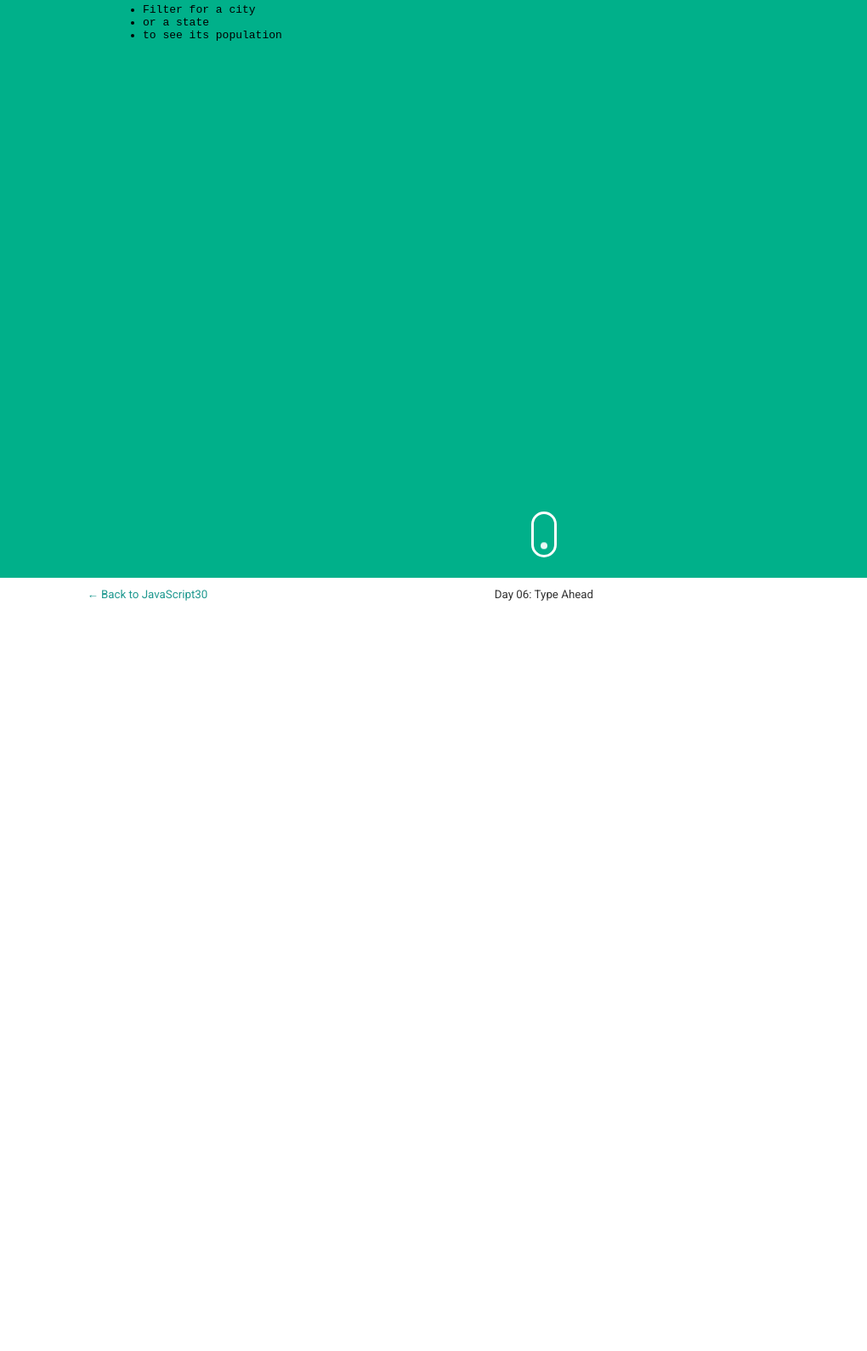
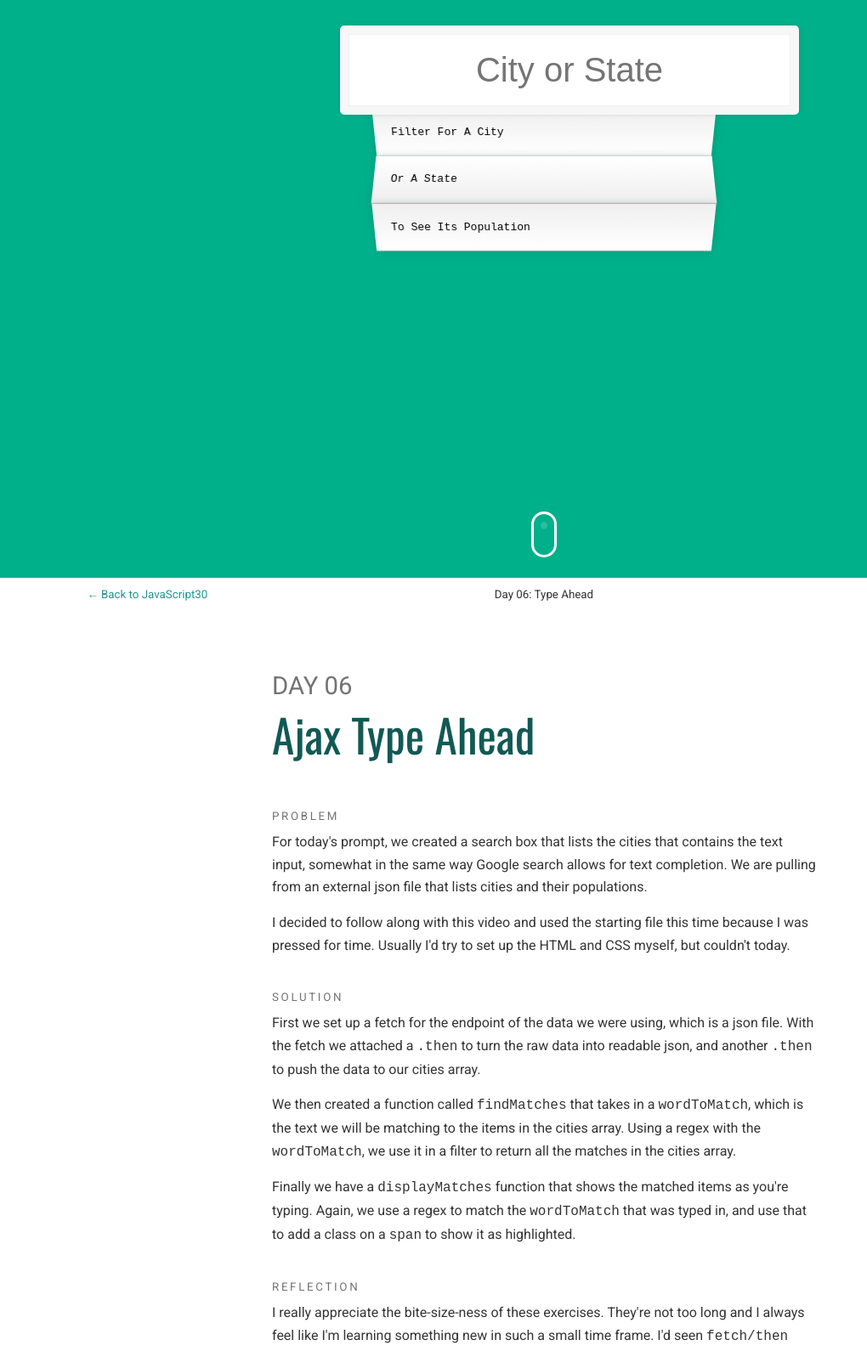
Before and after one commit to geraldiner/jschallenges, a plain HTML site: page javascript30/challenges/06-type-ahead/index.html in a window 1280 px wide. Shown: the part 80-1670 px from the top of the page at 85% size, 0-1020 px from the left. Before the commit the page ends 940 px from the top, so only its background shows below. Drawn offline with nearby package versions, Linux system fonts and the light colour scheme; no server answers.

Commit message:
add day 6

```diff
--- a/javascript30/challenges/06-type-ahead/index.html
+++ b/javascript30/challenges/06-type-ahead/index.html
@@ -60,7 +60,45 @@
       </nav>
 
       <section id='postarea'>
+        <h2 class="day">Day 06</h2>
+        <h1 class="title">Ajax Type Ahead</h1>
+        <h3 class="section">Problem</h3>
+        <p>
+          For today's prompt, we created a search box that lists the cities that contains the text input, somewhat in
+          the same way Google search allows for text completion. We are pulling from an external json file that lists
+          cities and their populations.
+        </p>
+        <p>
+          I decided to follow along with this video and used the starting file this time because I was pressed for time.
+          Usually I'd try to set up the HTML and CSS myself, but couldn't today.
+        </p>
 
+        <h3 class="section">Solution</h3>
+        <p>First we set up a fetch for the endpoint of the data we were using, which is a json file. With the fetch we
+          attached a <code>.then</code> to turn the raw data into readable json, and another <code>.then</code> to push
+          the data to our cities array.</p>
+        <p>We then created a function called <code>findMatches</code> that takes in a <code>wordToMatch</code>, which is
+          the text we will be matching to the items in the cities array. Using a regex with the
+          <code>wordToMatch</code>, we use it in a filter to return all the matches in the cities
+          array.</p>
+        <p>Finally we have a <code>displayMatches</code> function that shows the matched items as you're typing. Again,
+          we use a regex to match the <code>wordToMatch</code> that was typed in, and use that to add a class on a
+          <code>span</code> to show it as highlighted.</p>
+
+        <h3 class="section">Reflection</h3>
+        <p>I really appreciate the bite-size-ness of these exercises. They're not too long and I always feel like I'm
+          learning something new in such a small time frame. I'd seen <code>fetch/then</code> used before, but never
+          really understood how it worked (and it
+          would've been massively helpful for the <a href="https://geraldiner.com/pokemonadoption"
+            target="_blank">Pokemon Adoption Site</a> I was building). I also got to work with regex more, which I
+          haven't touched in a hot minute. I'm learning all these
+          little things, and I'm really enjoying it!</p>
+        <p>
+          I think for future exercises, I will try to comment the code more, since it is a good practice to do so
+          when/if I'm passing my code along to someone else. I find that it also helps me to understand what's
+          happening, instead of just listening to Wes talk
+          to them in the video.
+        </p>
       </section>
     </section>
   </main>
--- a/javascript30/challenges/06-type-ahead/type-ahead.css
+++ b/javascript30/challenges/06-type-ahead/type-ahead.css
@@ -0,0 +1,60 @@
+input {
+  width: 100%;
+  padding: 20px;
+}
+
+.search-form {
+  max-width: 400px;
+  margin: 50px auto;
+}
+
+input.search {
+  margin: 0;
+  text-align: center;
+  outline: 0;
+  border: 10px solid #f7f7f7;
+  width: 120%;
+  left: -10%;
+  position: relative;
+  top: 10px;
+  z-index: 2;
+  border-radius: 5px;
+  font-size: 40px;
+  box-shadow: 0 0 5px rgba(0, 0, 0, 0.12), inset 0 0 2px rgba(0, 0, 0, 0.19);
+}
+
+.suggestions {
+  margin: 0;
+  padding: 0;
+  position: relative;
+  /*perspective:20px;*/
+}
+.suggestions li {
+  background: white;
+  list-style: none;
+  border-bottom: 1px solid #d8d8d8;
+  box-shadow: 0 0 10px rgba(0, 0, 0, 0.14);
+  margin: 0;
+  padding: 20px;
+  transition: background 0.2s;
+  display: flex;
+  justify-content: space-between;
+  text-transform: capitalize;
+}
+
+.suggestions li:nth-child(even) {
+  transform: perspective(100px) rotateX(3deg) translateY(2px) scale(1.001);
+  background: linear-gradient(to bottom, #ffffff 0%, #efefef 100%);
+}
+.suggestions li:nth-child(odd) {
+  transform: perspective(100px) rotateX(-3deg) translateY(3px);
+  background: linear-gradient(to top, #ffffff 0%, #efefef 100%);
+}
+
+span.population {
+  font-size: 15px;
+}
+
+.hl {
+  background: #ffc600;
+}
--- a/javascript30/challenges/06-type-ahead/type-ahead.js
+++ b/javascript30/challenges/06-type-ahead/type-ahead.js
@@ -0,0 +1,51 @@
+// JavaScript30 JS
+const endpoint =
+  "https://gist.githubusercontent.com/Miserlou/c5cd8364bf9b2420bb29/raw/2bf258763cdddd704f8ffd3ea9a3e81d25e2c6f6/cities.json";
+
+const cities = [];
+
+fetch(endpoint)
+  .then(blob => blob.json())
+  .then(data => cities.push(...data));
+
+function findMatches(wordToMatch, cities) {
+  return cities.filter(place => {
+    const regex = new RegExp(wordToMatch, "gi");
+    return place.city.match(regex) || place.state.match(regex);
+    // place.includes(wordToMatch);
+  });
+}
+
+function displayMatches() {
+  const matchArray = findMatches(this.value, cities);
+  const html = matchArray
+    .map(place => {
+      const regex = new RegExp(this.value, "gi");
+      const cityName = place.city.replace(
+        regex,
+        `<span class="hl">${this.value}</span>`
+      );
+      const stateName = place.state.replace(
+        regex,
+        `<span class="hl">${this.value}</span>`
+      );
+      return `
+      <li>
+        <span class="name">${cityName}, ${stateName}</span>
+        <span class="population">${numberWithCommas(place.population)}</span>
+      </li>
+    `;
+    })
+    .join("");
+  suggestions.innerHTML = html;
+}
+
+function numberWithCommas(x) {
+  return x.toString().replace(/\B(?=(\d{3})+(?!\d))/g, ",");
+}
+
+const searchInput = document.querySelector(".search");
+const suggestions = document.querySelector(".suggestions");
+
+searchInput.addEventListener("change", displayMatches);
+searchInput.addEventListener("keyup", displayMatches);
```
